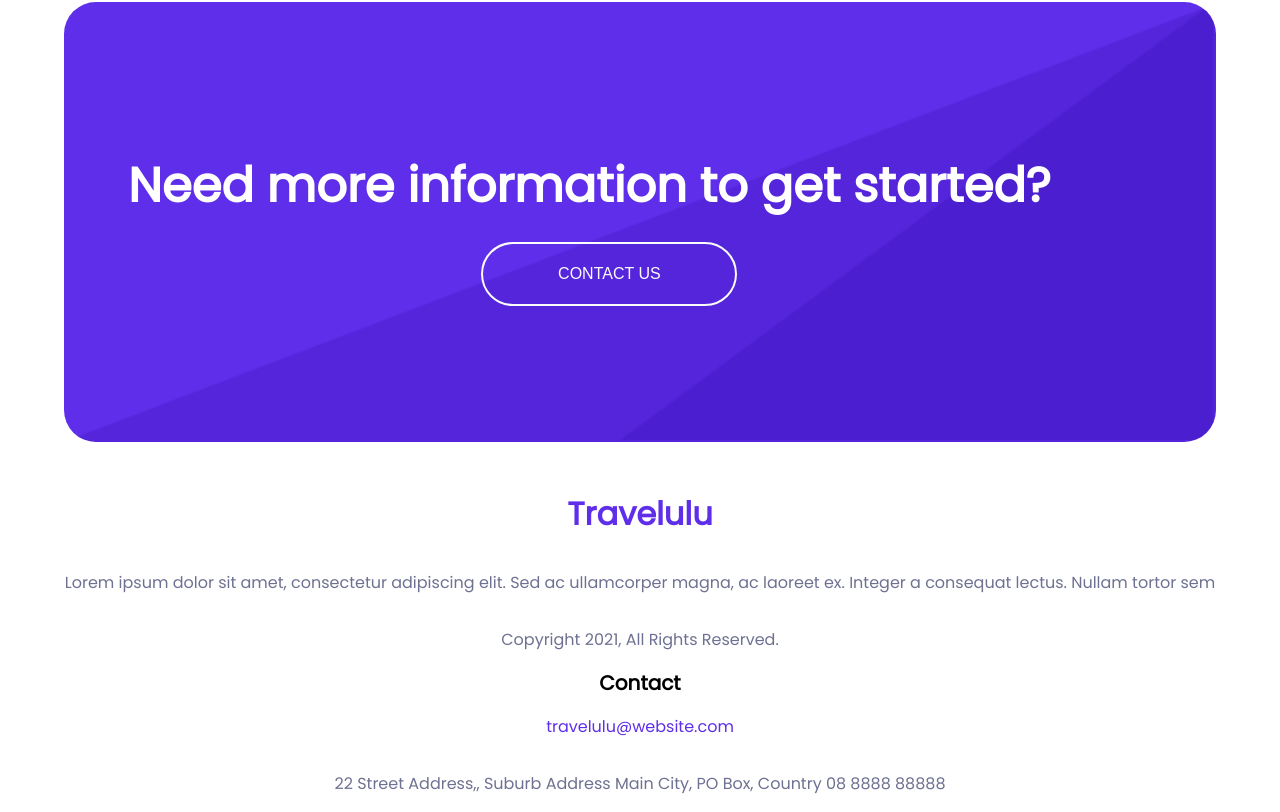
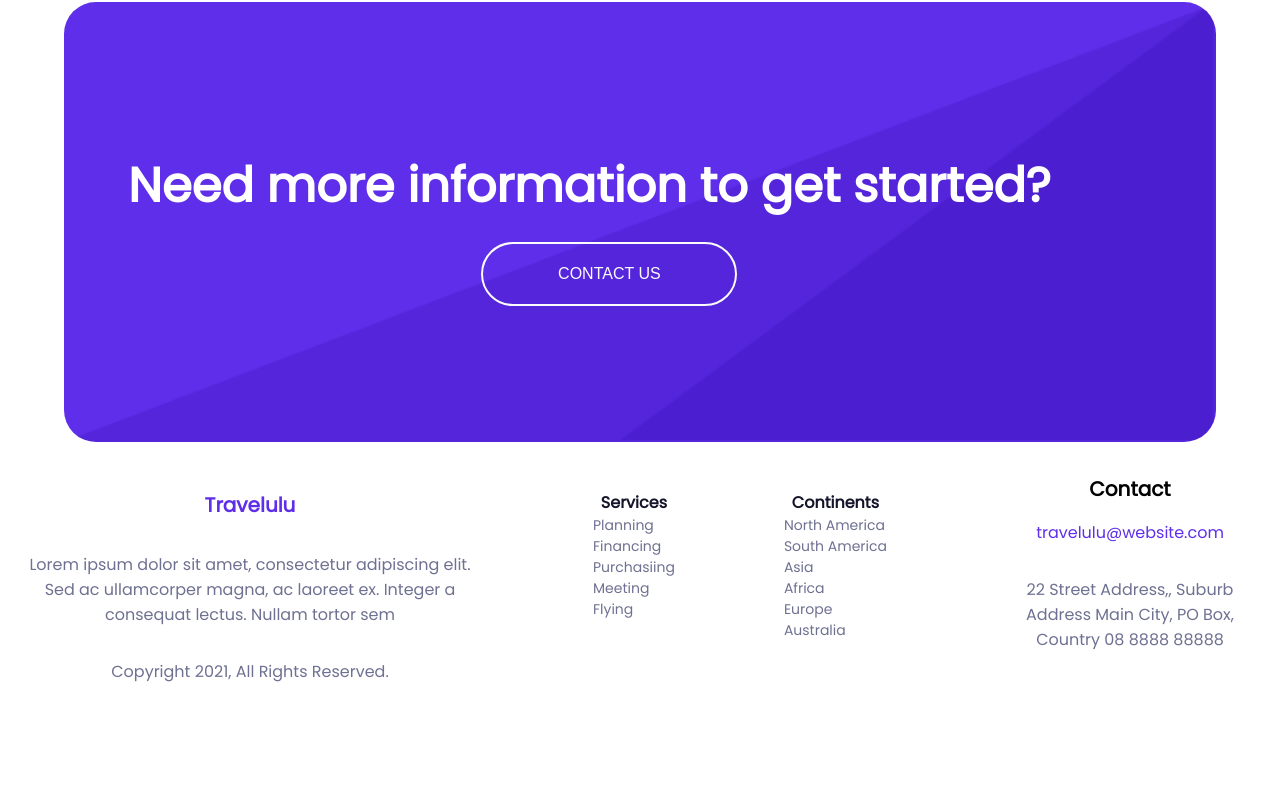
Before and after one commit to AldanaArcidiacono/AldanaArcidiacono-202210-W1CH5-Aldana-Rafael, a website: page index.html in a window 1280 px wide. Shown: the part 3110-3922 px from the top of the page. After the commit the page ends 3810 px from the top, so only its background shows below. Drawn offline with Linux system fonts and the light colour scheme.

Commit message:
Finish challenge 2

```diff
--- a/index.html
+++ b/index.html
@@ -389,13 +389,15 @@
             </section>
         </main>
         <footer>
-            <h3>Travelulu</h3>
-            <p>
-                Lorem ipsum dolor sit amet, consectetur adipiscing elit. Sed ac
-                ullamcorper magna, ac laoreet ex. Integer a consequat lectus.
-                Nullam tortor sem
-            </p>
-            <p>Copyright 2021, All Rights Reserved.</p>
+            <div class="copyright">
+                <h3>Travelulu</h3>
+                <p>
+                    Lorem ipsum dolor sit amet, consectetur adipiscing elit. Sed
+                    ac ullamcorper magna, ac laoreet ex. Integer a consequat
+                    lectus. Nullam tortor sem
+                </p>
+                <p>Copyright 2021, All Rights Reserved.</p>
+            </div>
             <div class="services">
                 <h4>Services</h4>
                 <ol>
--- a/sass/styles.scss
+++ b/sass/styles.scss
@@ -377,4 +377,56 @@ footer {
     .img_hide {
         display: none;
     }
+
+    footer {
+        display: flex;
+        flex-direction: row;
+        justify-content: space-between;
+    }
+
+    .copyright.copyright {
+        width: 500px;
+        text-align: start;
+        text-align: left;
+        h3 {
+            font-size: 20px;
+        }
+    }
+
+    .services.services {
+        display: block;
+        text-align: center;
+        color: variables.$text-color;
+        padding: 1rem;
+        ol {
+            list-style-type: none;
+            text-align: left;
+            font-size: 14px;
+        }
+        h4 {
+            font-size: 1rem;
+            color: #14142b;
+        }
+    }
+
+    .continents.continents {
+        display: block;
+        text-align: center;
+        color: variables.$text-color;
+        padding: 1rem;
+        ol {
+            list-style-type: none;
+            text-align: left;
+            font-size: 14px;
+        }
+        h4 {
+            font-size: 1rem;
+            color: #14142b;
+        }
+    }
+
+    .contact {
+        width: 300px;
+        text-align: start;
+    }
 }
```
Also changed, not shown: css/styles.css, 1 other file.
